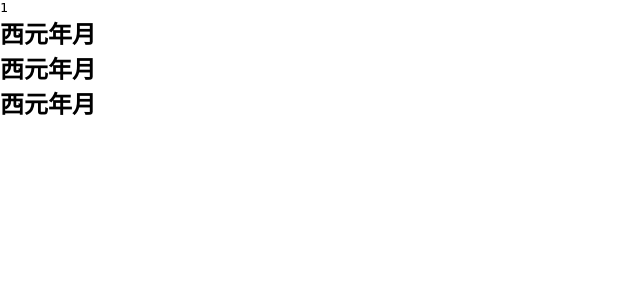
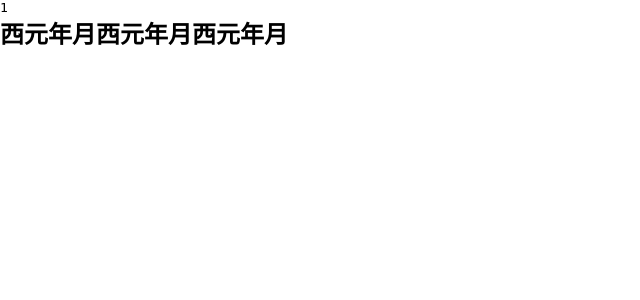
Before and after one commit to HannaWang003/Program_HW_Hanna, a PHP site: page /calendar.php in a window 1280 px wide. Shown: the top 300 px of the page, without its empty margins (0-640 px from the left). Run offline with PHP 8.4, Linux system fonts and the light colour scheme; the visitor is signed in with stand-in values (Sample User, id 1); data that the repository does not hold is empty.

Commit message:
月份順序調整完成

```diff
--- a/003_hw_calendar/calendar.php
+++ b/003_hw_calendar/calendar.php
@@ -31,7 +31,10 @@ include('./files/program.php');
         <!-- 整個版面開始 -->
         <?php
 for($n=0;$n<3;$n++){
+echo "<div class='containerBox'>";
 echo "<h2>西元$year[$n]年$month[$n]月</h2>";
+echo "<div class='containerBoxS'>";
+echo "<div class='every everyW'>";
     foreach($_SESSION['week'] as $key => $w){
         if($key==0 || $key==6){
             echo "<span class='bg-c1'>".$w."</span>";
@@ -75,9 +78,11 @@ echo "<h2>西元$year[$n]年$month[$n]月</h2>";
         }
         echo "</div>";
     }
+    ?>
+    </div>
+    </div>
+    <?php
 }
-
-
         ?>
     <!-- 整個版面結尾 -->
     </div>
--- a/003_hw_calendar/files/style.css
+++ b/003_hw_calendar/files/style.css
@@ -2,6 +2,9 @@
   box-sizing: border-box;
   margin: 0;
 }
-.container{
-  display:flex;
+.container {
+  display: flex;
 }
+.container > div:nth-child(2) {
+  order: -1;
+}
```
Lines whose indentation alone changed are shown as unchanged.
